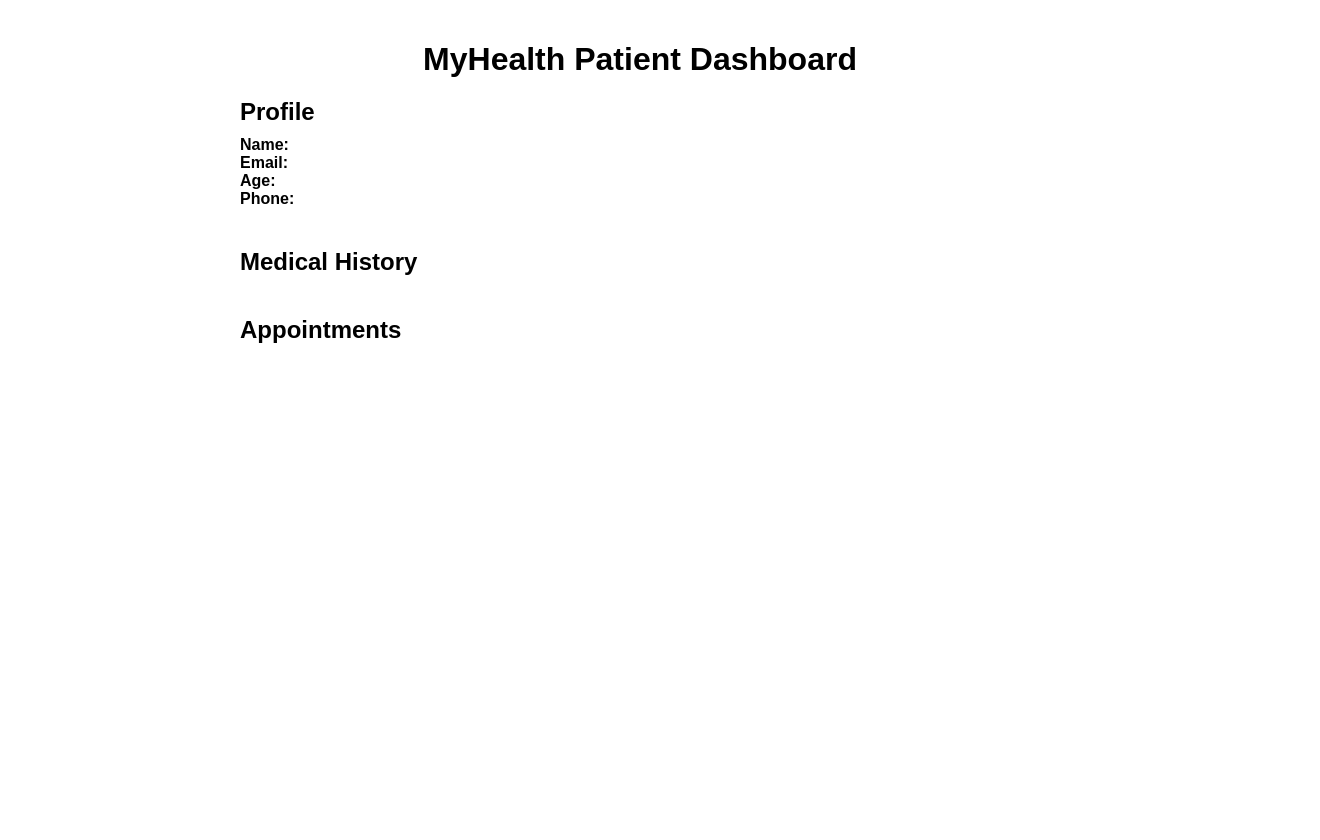
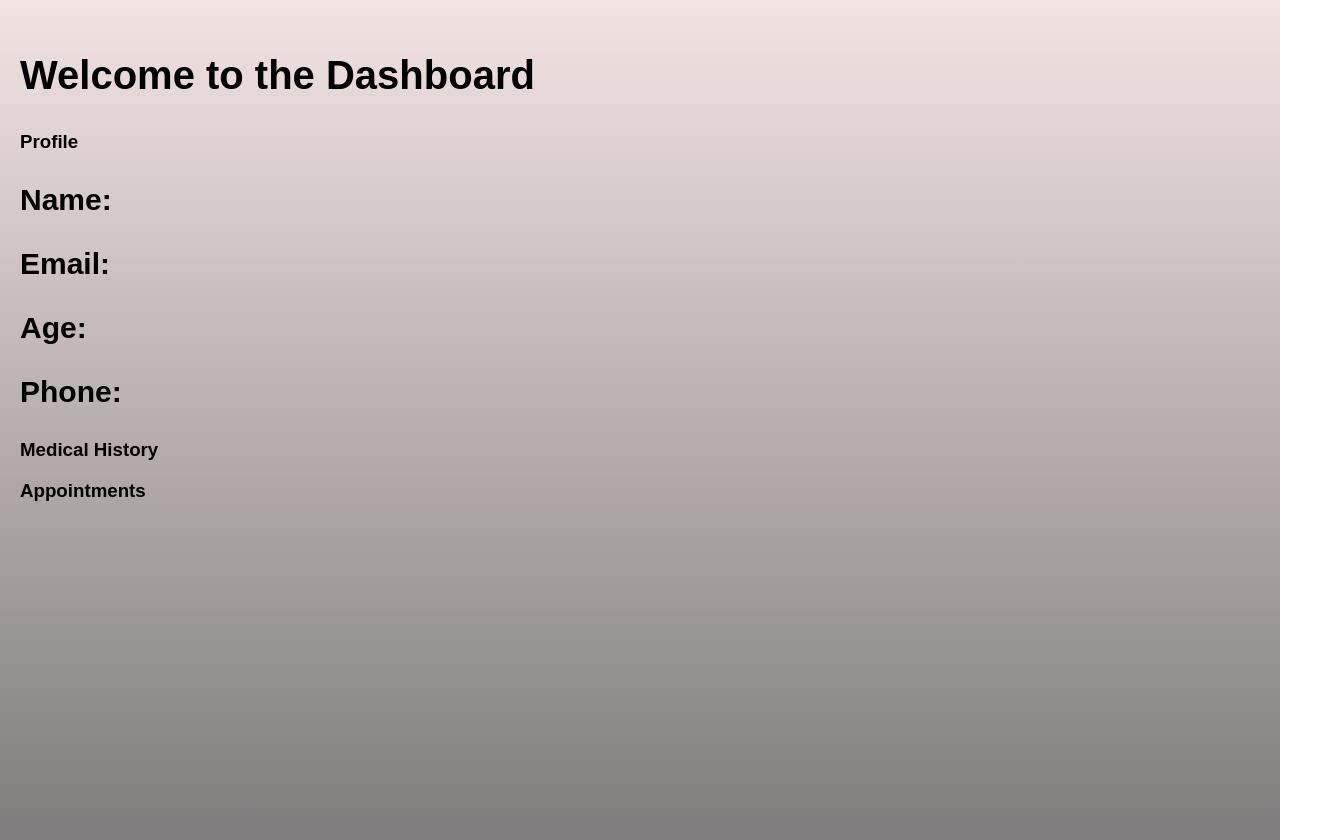
Before and after one commit to Kamente/EMR, a plain HTML site: page dashboard.html in a window 1280 px wide. Shown: the whole page, 1320 px wide, since content can reach past the window. Before the commit the page ends 800 px from the top, so only its background shows below. Drawn offline with Linux system fonts and the light colour scheme.

```diff
--- a/dashboard.html
+++ b/dashboard.html
@@ -1,59 +1,36 @@
-<!-- <!DOCTYPE html>
-<html>
-
-<head>
-    <title>MyHealth Patient Dashboard</title>
-</head>
-
-<body>
-    <h1>MyHealth Patient Dashboard</h1>
-    <div id="patientData">
-        <h2 id="patientName"></h2>
-        <p id="patientEmail"></p>
-        <p id="patientAge"></p>
-        <p id="patientPhone"></p>
-        <p id="patientMedicalHistory"></p>
-        <p id="patientAppointments"></p>
-    </div>
-
-    <script src="./script.js"></script>
-</body>
-
-</html>  -->
-
 <!DOCTYPE html>
 <html lang="en">
 
 <head>
     <meta charset="UTF-8">
     <meta name="viewport" content="width=device-width, initial-scale=1.0">
-    <link rel="stylesheet" href="./styled.css">
-    <title>MyHealth Patient Dashboard</title>
+    <title>Dashboard</title>
+    <link rel="stylesheet" href="./style.css">
 </head>
 
 <body>
-    <div class="container">
-        <h1>MyHealth Patient Dashboard</h1>
+    <div class="dashboard">
+        <h2>Welcome to the Dashboard</h2>
 
-        <div class="section">
-            <h2>Profile</h2>
-            <p><strong>Name:</strong> <span id="patientName"></span></p>
-            <p><strong>Email:</strong> <span id="patientEmail"></span></p>
-            <p><strong>Age:</strong> <span id="patientAge"></span></p>
-            <p><strong>Phone:</strong> <span id="patientPhone"></span></p>
+        <div class="profile">
+            <h3>Profile</h3>
+            <p><strong>Name:</strong> <span id="profileName"></span></p>
+            <p><strong>Email:</strong> <span id="profileEmail"></span></p>
+            <p><strong>Age:</strong> <span id="profileAge"></span></p>
+            <p><strong>Phone:</strong> <span id="profilePhone"></span></p>
         </div>
 
-        <div class="section">
-            <h2>Medical History</h2>
+        <div class="medical-history">
+            <h3>Medical History</h3>
             <ul id="medicalHistoryList"></ul>
         </div>
 
-        <div class="section">
-            <h2>Appointments</h2>
+        <div class="appointments">
+            <h3>Appointments</h3>
             <ul id="appointmentsList"></ul>
         </div>
+    </div>
 
-    </div>
     <script src="./script.js"></script>
 </body>
 
```
